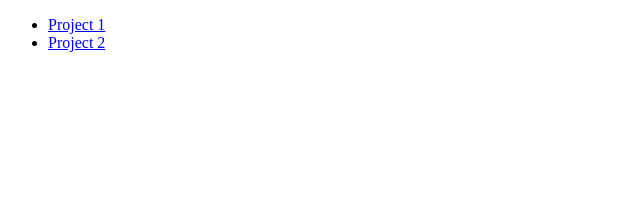
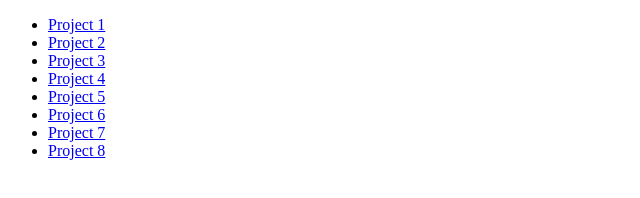
Before and after one commit to SkyAkki/JS-GameDev-HTML-Canvas, a plain HTML site: page index.html in a window 1280 px wide. Shown: the whole page, without its empty margins (0-640 px from the left). Drawn offline with Linux system fonts and the light colour scheme.

Commit message:
add remaining project links

```diff
--- a/index.html
+++ b/index.html
@@ -10,6 +10,12 @@
     <ul>
         <li><a href="./Project1/index.html">Project 1</a></li>
         <li><a href="./Project2/index.html">Project 2</a></li>
+        <li><a href="./Project3/index.html">Project 3</a></li>
+        <li><a href="./Project4/index.html">Project 4</a></li>
+        <li><a href="./Project5/index.html">Project 5</a></li>
+        <li><a href="./Project6/index.html">Project 6</a></li>
+        <li><a href="./Project7/index.html">Project 7</a></li>
+        <li><a href="./Project8/index.html">Project 8</a></li>
     </ul>
 </body>
 </html>
```
